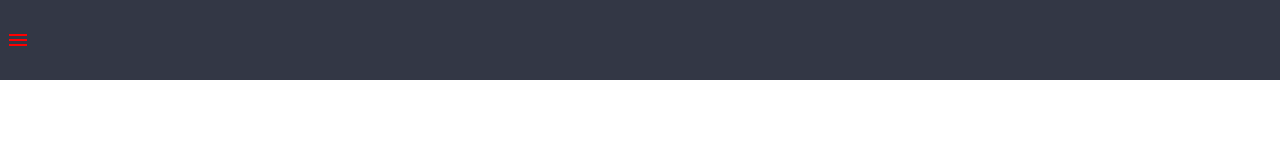
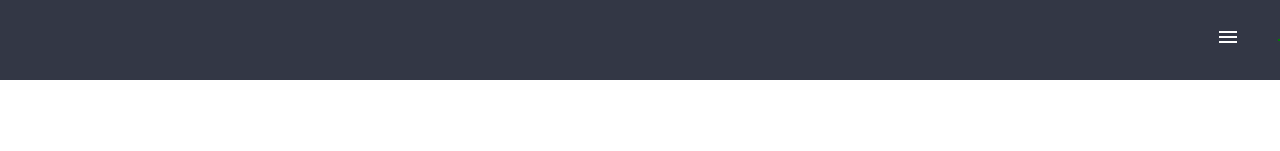
Before and after one commit to agorbacheva-y/agorbacheva-portfolio, a React (Create React App) app: page /aboutme in a window 1280 px wide. Shown: the top 151 px of the page. Built offline with nearby package versions, Linux system fonts and the light colour scheme.

Commit message:
fix menu and close functionality

```diff
--- a/src/components/Navbar.js
+++ b/src/components/Navbar.js
@@ -17,14 +17,14 @@ const Navbar = () => {
   return (
     <nav className='navbar'>
 
+      <div className='navbar__menu'>
         <button
-          className="navbar__menu"
+          className={`navbar__icon ${showNavbar ? "hidden" : "active"}`}
           onClick={handleShow}
         >
           <MenuIcon  />
         </button>
-
-
+      </div>
 
         <div className="navbar__elements">
           { showNavbar && (
@@ -44,9 +44,11 @@ const Navbar = () => {
                 </li>
               </ul>
 
-              <button className="navbar__close">
-                <CloseIcon onClick={handleClose} />
-              </button>
+              <div className='navbar__close'>
+                <button className={`navbar__icon ${showNavbar ? "active" : "hidden"}`} >
+                  <CloseIcon onClick={handleClose} />
+                </button>
+              </div>
             </>
           )}
         </div>
--- a/src/styles/index.scss
+++ b/src/styles/index.scss
@@ -61,26 +61,37 @@
   position: relative;
   background-color: v.$main-txt-color;
   overflow: hidden;
-}
 
-.navbar__container {
-  display: flex;
-  align-items: center;
-  justify-content: space-between;
-  margin: 0 auto;
-  height: 100%;
-  border: 1px solid red;
+
 }
 
 .navbar__menu {
-  color: red;
+  position: relative;
+  height: 100%;
+  top: 25%;
+  margin-left: auto;
+  padding-right: 2rem;
+}
+
+.navbar__icon.active {
+  color: #ffff;
   cursor: pointer;
   border: none;
   background-color: transparent;
 }
 
-  .navbar__elements :active {
-    display: block;
+.navbar__icon.hidden {
+  display: none;
+}
+
+.navbar__elements {
+  display: inline-flex;
+  border: 1px solid green;
+
+  .navbar__close {
+    right: 0;
+    border: 1px solid red;
+  }
 
   ul {
     list-style-type: none;
```
Also changed, not shown: 2 other files (tests, documents, lock files or other folders). Lines whose indentation alone changed are shown as unchanged.
